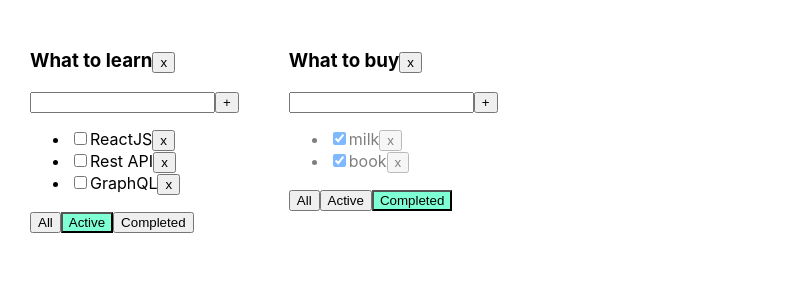
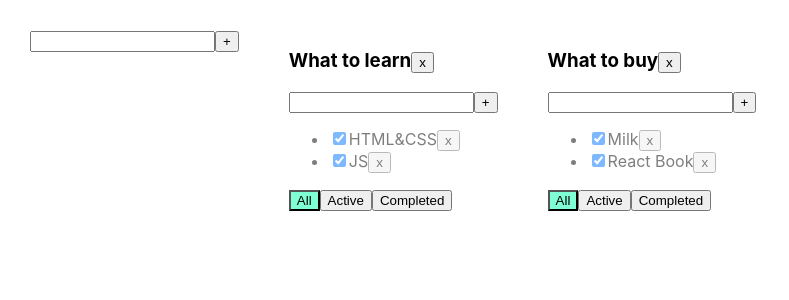
Before and after one commit to Kalips0o/My_Todolist, a React (Create React App) app: page / in a window 1280 px wide. Shown: the top 300 px of the page, without its empty margins (0-789 px from the left). Built offline with nearby package versions, Linux system fonts and the light colour scheme; the HTML template or start-up script is replaced by a standard one.

Commit message:
6 Переиспользование input, обертка addTask, добавляем новый todolist,типизация tasksObj,редактирование span, EditableSpan, редактирование todolist name,

```diff
--- /dev/null
+++ b/src/AddItemForm.tsx
@@ -0,0 +1,42 @@
+import React, {ChangeEvent, KeyboardEvent, useState} from 'react';
+
+type AddItemFormPropsType = {
+    addItem: (title: string) => void
+}
+
+export function AddItemForm(props: AddItemFormPropsType) {
+
+    let [title, setTitle] = useState("")
+    let [error, setError] = useState<string | null>(null)
+
+    const addItem = () => {
+        if (title.trim() !== "") {
+            props.addItem(title);
+            setTitle("");
+        } else {
+            setError("Title is required");
+        }
+    }
+
+    const onChangeHandler = (e: ChangeEvent<HTMLInputElement>) => {
+        setTitle(e.currentTarget.value)
+    }
+
+    const onKeyPressHandler = (e: KeyboardEvent<HTMLInputElement>) => {
+        setError(null);
+        if (e.charCode === 13) {
+            addItem();
+        }
+    }
+
+    return <div>
+        <input value={title}
+               onChange={onChangeHandler}
+               onKeyPress={onKeyPressHandler}
+               className={error ? "error" : ""}
+        />
+        <button onClick={addItem}>+</button>
+
+        {error && <div className="error-message">{error}</div>}
+    </div>
+}
--- a/src/App.tsx
+++ b/src/App.tsx
@@ -1,7 +1,8 @@
 import React, {useState} from 'react';
 import './App.css';
-import {Todolist} from './Todolist';
+import {TaskType, Todolist} from './Todolist';
 import {v1} from 'uuid';
+import {AddItemForm} from './AddItemForm';
 
 export type FilterValuesType = "all" | "active" | "completed";
 type TodolistType = {
@@ -10,106 +11,144 @@
     filter: FilterValuesType
 }
 
-
-function
-App() {
+type TasksStateType = {
+    [key: string]: Array<TaskType>
+}
 
 
+function App() {
     function removeTask(id: string, todolistId: string) {
-        let tasks = tasksObj[todolistId]
-        let filteredTasks = tasks.filter(t => t.id != id);
-        tasksObj[todolistId] = filteredTasks
-        setTasks({...tasksObj});
+        //достанем нужный массив по todolistId:
+        let todolistTasks = tasks[todolistId];
+        // перезапишем в этом объекте массив для нужного тудулиста отфилтрованным массивом:
+        tasks[todolistId] = todolistTasks.filter(t => t.id != id);
+        // засетаем в стейт копию объекта, чтобы React отреагировал перерисовкой
+        setTasks({...tasks});
     }
 
     function addTask(title: string, todolistId: string) {
         let task = {id: v1(), title: title, isDone: false};
-        let tasks = tasksObj[todolistId]
-        let newTasks = [task, ...tasks];
-        tasksObj[todolistId] = newTasks
-        setTasks({...tasksObj});
+        //достанем нужный массив по todolistId:
+        let todolistTasks = tasks[todolistId];
+        // перезапишем в этом объекте массив для нужного тудулиста копией, добавив в начало новую таску:
+        tasks[todolistId] = [task, ...todolistTasks];
+        // засетаем в стейт копию объекта, чтобы React отреагировал перерисовкой
+        setTasks({...tasks});
     }
 
-    function changeStatus(taskId: string, isDone: boolean, todolistId: string) {
-        let tasks = tasksObj[todolistId]
-        let task = tasks.find(t => t.id === taskId);
-        if (task) {
-            task.isDone = isDone
-            setTasks({...tasksObj})
-        }
-
-    }
-
-
     function changeFilter(value: FilterValuesType, todolistId: string) {
-        let todolist = todolists.find(tl => tl.id === todolistId)
+        let todolist = todolists.find(tl => tl.id === todolistId);
         if (todolist) {
-            todolist.filter = value
+            todolist.filter = value;
             setTodolists([...todolists])
         }
     }
 
+    function changeStatus(id: string, isDone: boolean, todolistId: string) {
+        //достанем нужный массив по todolistId:
+        let todolistTasks = tasks[todolistId];
+        // найдём нужную таску:
+        let task = todolistTasks.find(t => t.id === id);
+        //изменим таску, если она нашлась
+        if (task) {
+            task.isDone = isDone;
+            // засетаем в стейт копию объекта, чтобы React отреагировал перерисовкой
+            setTasks({...tasks});
+        }
+    }
 
-    let todolistId1 = v1()
-    let todolistId2 = v1()
+    function changeTaskTitle(id: string, newTitle: string, todolistId: string) {
+        //достанем нужный массив по todolistId:
+        let todolistTasks = tasks[todolistId];
+        // найдём нужную таску:
+        let task = todolistTasks.find(t => t.id === id);
+        //изменим таску, если она нашлась
+        if (task) {
+            task.title = newTitle;
+            // засетаем в стейт копию объекта, чтобы React отреагировал перерисовкой
+            setTasks({...tasks});
+        }
+    }
+
+    function removeTodolist(id: string) {
+        // засунем в стейт список тудулистов, id которых не равны тому, который нужно выкинуть
+        setTodolists(todolists.filter(tl => tl.id != id));
+        // удалим таски для этого тудулиста из второго стейта, где мы храним отдельно таски
+        delete tasks[id]; // удаляем св-во из объекта... значением которого являлся массив тасок
+        // засетаем в стейт копию объекта, чтобы React отреагировал перерисовкой
+        setTasks({...tasks});
+    }
+
+    function changeTodolistTitle(id: string, title: string) {
+        // найдём нужный todolist
+        const todolist = todolists.find(tl => tl.id === id);
+        if (todolist) {
+            // если нашёлся - изменим ему заголовок
+            todolist.title = title;
+            setTodolists([...todolists]);
+        }
+    }
+
+    let todolistId1 = v1();
+    let todolistId2 = v1();
 
     let [todolists, setTodolists] = useState<Array<TodolistType>>([
-        {id: todolistId1, title: "What to learn", filter: 'active'},
-        {id: todolistId2, title: "What to buy", filter: 'completed'}
+        {id: todolistId1, title: "What to learn", filter: "all"},
+        {id: todolistId2, title: "What to buy", filter: "all"}
     ])
 
-    let removeTodolist = (todolistId: string) => {
-        let filteredTodolist = todolists.filter(tl => tl.id !== todolistId)
-        setTodolists(filteredTodolist)
-        delete tasksObj[todolistId]
-        setTasks({...tasksObj})
+    let [tasks, setTasks] = useState<TasksStateType>({
+        [todolistId1]: [
+            {id: v1(), title: "HTML&CSS", isDone: true},
+            {id: v1(), title: "JS", isDone: true}
+        ],
+        [todolistId2]: [
+            {id: v1(), title: "Milk", isDone: true},
+            {id: v1(), title: "React Book", isDone: true}
+        ]
+    });
+
+    function addTodolist(title: string) {
+        let newTodolistId = v1();
+        let newTodolist: TodolistType = {id: newTodolistId, title: title, filter: 'all'};
+        setTodolists([newTodolist, ...todolists]);
+        setTasks({
+            ...tasks,
+            [newTodolistId]: []
+        })
     }
 
-
-    let [tasksObj, setTasks] = useState({
-        [todolistId1]: [
-            {id: v1(), title: "HTML&CSS", isDone: true},
-            {id: v1(), title: "JS", isDone: true},
-            {id: v1(), title: "ReactJS", isDone: false},
-            {id: v1(), title: "Rest API", isDone: false},
-            {id: v1(), title: "GraphQL", isDone: false}
-        ],
-        [todolistId2]: [
-            {id: v1(), title: "milk", isDone: true},
-            {id: v1(), title: "book", isDone: true},
-
-        ]
-    })
     return (
         <div className="App">
-
-
+            <AddItemForm addItem={addTodolist}/>
             {
-                todolists.map((tl) => {
-                    let tasksForTodolist = tasksObj[tl.id];
+                todolists.map(tl => {
+                    let allTodolistTasks = tasks[tl.id];
+                    let tasksForTodolist = allTodolistTasks;
 
                     if (tl.filter === "active") {
-                        tasksForTodolist = tasksForTodolist.filter(t => t.isDone === false);
+                        tasksForTodolist = allTodolistTasks.filter(t => t.isDone === false);
                     }
                     if (tl.filter === "completed") {
-                        tasksForTodolist = tasksForTodolist.filter(t => t.isDone === true);
+                        tasksForTodolist = allTodolistTasks.filter(t => t.isDone === true);
                     }
 
-
-                    return <Todolist title={tl.title}
+                    return <Todolist
                         key={tl.id}
                         id={tl.id}
+                        title={tl.title}
                         tasks={tasksForTodolist}
                         removeTask={removeTask}
                         changeFilter={changeFilter}
+                        addTask={addTask}
                         changeTaskStatus={changeStatus}
-                                     addTask={addTask}
                         filter={tl.filter}
                         removeTodolist={removeTodolist}
+                        changeTaskTitle={changeTaskTitle}
+                        changeTodolistTitle={changeTodolistTitle}
                     />
                 })
             }
-
 
         </div>
     );
--- a/src/Todolist.tsx
+++ b/src/Todolist.tsx
@@ -1,5 +1,8 @@
-import React, {ChangeEvent, KeyboardEvent, useState} from 'react';
+import React, {ChangeEvent, useState} from 'react';
 import {FilterValuesType} from './App';
+import {AddItemForm} from './AddItemForm';
+import {EditableSpan} from "./editableSpan";
+
 
 export type TaskType = {
     id: string
@@ -14,84 +17,63 @@
     removeTask: (taskId: string, todolistId: string) => void
     changeFilter: (value: FilterValuesType, todolistId: string) => void
     addTask: (title: string, todolistId: string) => void
-    changeTaskStatus: (taskId: string, isDone: boolean, todolistId: string) => void
+    changeTaskStatus: (id: string, isDone: boolean, todolistId: string) => void
+    removeTodolist: (id: string) => void
+    changeTodolistTitle: (id: string, newTitle: string) => void
     filter: FilterValuesType
-    removeTodolist: (todolistId: string) => void
+    changeTaskTitle: (taskId: string, newTitle: string, todolistId: string) => void
 }
 
 export function Todolist(props: PropsType) {
-
-    let [newTaskTitle, setNewTaskTitle] = useState("")
-    let [error, setError] = useState<string | null>(null)
-
-    const addTask = () => {
-        //trim() обрезает пробелы с двух сторон
-        if (newTaskTitle.trim() !== "" && newTaskTitle.trim() !== "bitch") {
-            props.addTask(newTaskTitle.trim(), props.id);
-            setNewTaskTitle("");
-        } else {
-            setError("Title is requred")
-        }
-
-
+    const addTask = (title: string) => {
+        props.addTask(title, props.id);
     }
 
-    const onChangeHandler = (e: ChangeEvent<HTMLInputElement>) => {
-        setNewTaskTitle(e.currentTarget.value)
+    const removeTodolist = () => {
+        props.removeTodolist(props.id);
     }
-
-    const onKeyPressHandler = (e: KeyboardEvent<HTMLInputElement>) => {
-        setError(null)
-        if (e.charCode === 13) {
-            addTask();
-        }
+    const changeTodolistTitle = (title: string) => {
+        props.changeTodolistTitle(props.id, title);
     }
 
     const onAllClickHandler = () => props.changeFilter("all", props.id);
     const onActiveClickHandler = () => props.changeFilter("active", props.id);
     const onCompletedClickHandler = () => props.changeFilter("completed", props.id);
-    const removeTodolist = () => {
-        props.removeTodolist(props.id)
-    }
 
     return <div>
-        <h3>{props.title}
+        <h3><EditableSpan value={props.title} onChange={changeTodolistTitle}/>
             <button onClick={removeTodolist}>x</button>
         </h3>
-        <div>
-            <input value={newTaskTitle}
-                   onChange={onChangeHandler}
-                   onKeyPress={onKeyPressHandler}
-                   className={error ? "error" : ""}
-            />
-            <button onClick={addTask}>+</button>
-            {error && <div className={"error-message"}> {error}</div>}
-        </div>
+        <AddItemForm addItem={addTask}/>
         <ul>
             {
                 props.tasks.map(t => {
-
                     const onClickHandler = () => props.removeTask(t.id, props.id)
                     const onChangeHandler = (e: ChangeEvent<HTMLInputElement>) => {
-                        props.changeTaskStatus(t.id, e.currentTarget.checked, props.id)
-                    };
+                        let newIsDoneValue = e.currentTarget.checked;
+                        props.changeTaskStatus(t.id, newIsDoneValue, props.id);
+                    }
+                    const onTitleChangeHandler = (newValue: string) => {
+                        props.changeTaskTitle(t.id, newValue, props.id);
+                    }
 
 
-                    return <li className={t.isDone ? "is-done" : ""} key={t.id}>
-                        <input type="checkbox"
-                               onChange={onChangeHandler}
-                               checked={t.isDone}/>
-                        <span>{t.title}</span>
+                    return <li key={t.id} className={t.isDone ? "is-done" : ""}>
+                        <input type="checkbox" onChange={onChangeHandler} checked={t.isDone}/>
+                        <EditableSpan value={t.title} onChange={onTitleChangeHandler}/>
                         <button onClick={onClickHandler}>x</button>
                     </li>
                 })
             }
         </ul>
         <div>
-            <button className={props.filter === "all" ? "active-filter" : ""} onClick={onAllClickHandler}>All</button>
-            <button className={props.filter === "active" ? "active-filter" : ""} onClick={onActiveClickHandler}>Active
+            <button className={props.filter === 'all' ? "active-filter" : ""}
+                    onClick={onAllClickHandler}>All
             </button>
-            <button className={props.filter === "completed" ? "active-filter" : ""}
+            <button className={props.filter === 'active' ? "active-filter" : ""}
+                    onClick={onActiveClickHandler}>Active
+            </button>
+            <button className={props.filter === 'completed' ? "active-filter" : ""}
                     onClick={onCompletedClickHandler}>Completed
             </button>
         </div>
--- /dev/null
+++ b/src/editableSpan.tsx
@@ -0,0 +1,27 @@
+import React, {ChangeEvent, useState} from "react";
+
+type EditableSpanPropsType = {
+    value: string
+    onChange: (newValue: string) => void
+}
+
+export function EditableSpan(props: EditableSpanPropsType) {
+    let [editMode, setEditMode] = useState(false);
+    let [title, setTitle] = useState(props.value);
+
+    const activateEditMode = () => {
+        setEditMode(true);
+        setTitle(props.value);
+    }
+    const activateViewMode = () => {
+        setEditMode(false);
+        props.onChange(title);
+    }
+    const changeTitle = (e: ChangeEvent<HTMLInputElement>) => {
+        setTitle(e.currentTarget.value)
+    }
+
+    return editMode
+        ? <input value={title} onChange={changeTitle} autoFocus onBlur={activateViewMode}/>
+        : <span onDoubleClick={activateEditMode}>{props.value}</span>
+}
```
Lines whose indentation alone changed are shown as unchanged.
